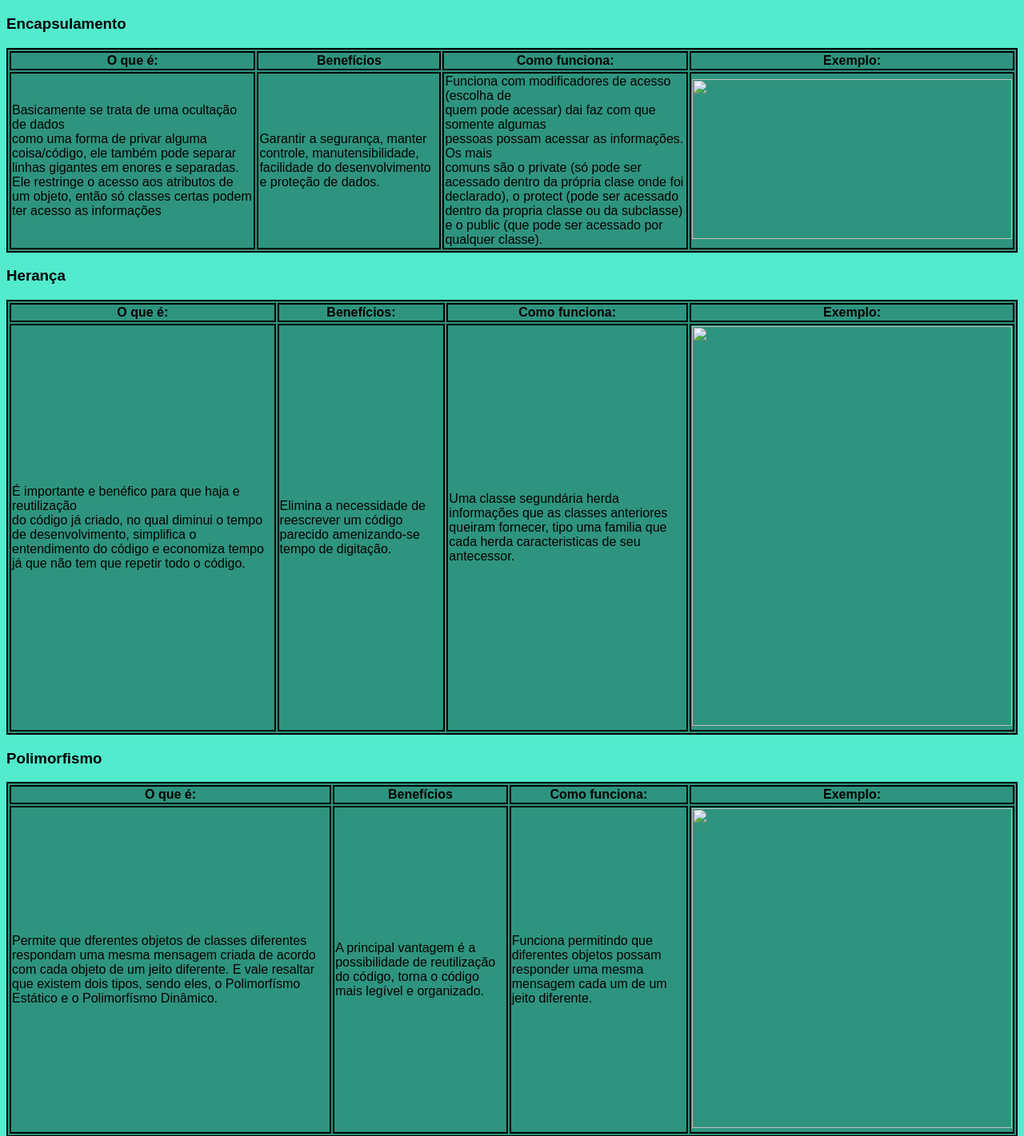
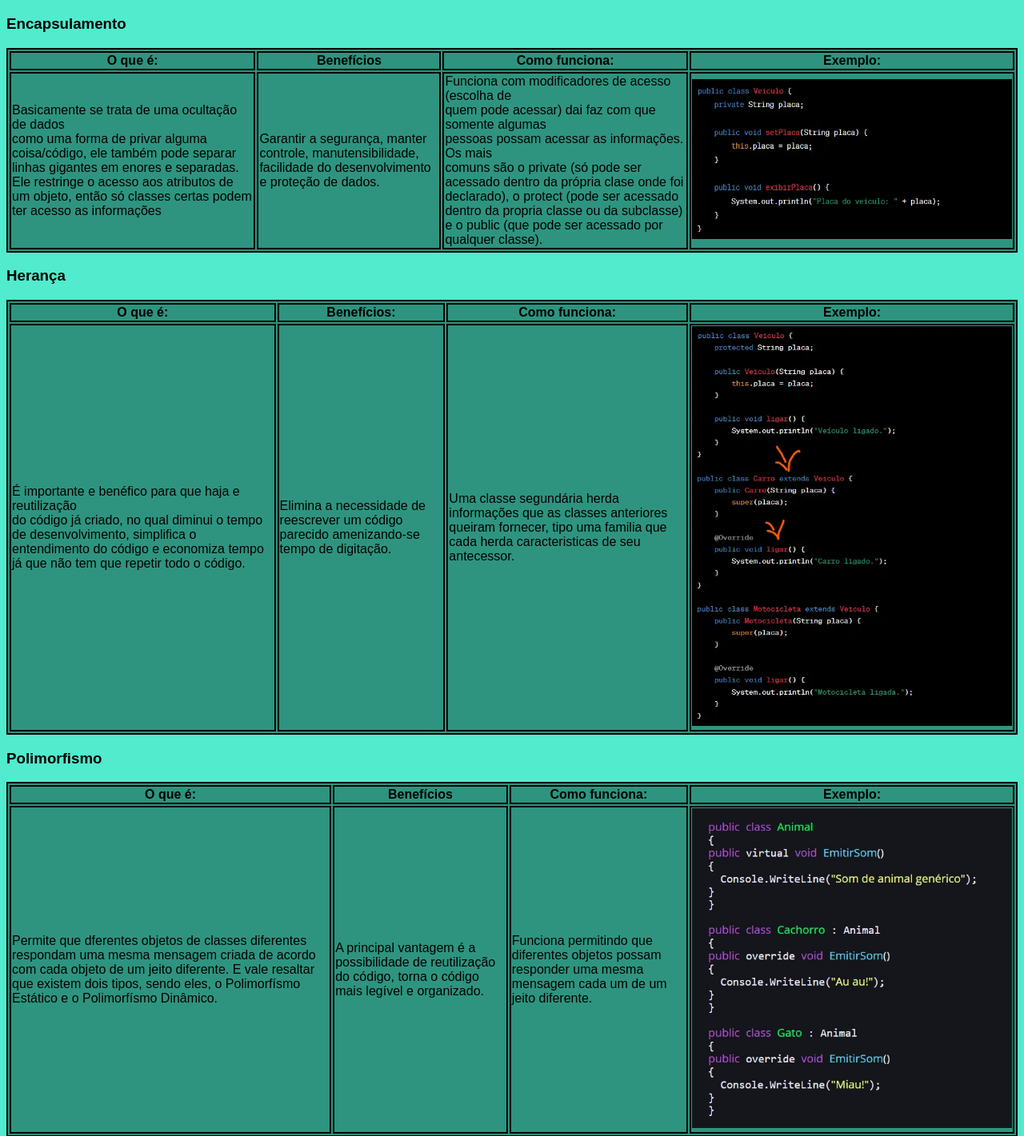
Before and after one commit to Chir4i14/javahelpp, a plain HTML site: page index.html in a window 1280 px wide. Shown: the part 101-1522 px from the top of the page at 80% size. Drawn offline with Linux system fonts and the light colour scheme.

Commit message:
Update index.html

```diff
--- a/index.html
+++ b/index.html
@@ -64,7 +64,7 @@
 
             </td>
             <td>
-                <img src="../Chirai/encapsulamento.jpg" width="400" height="200">
+                <img src="encapsulamento.jpg" width="400" height="200">
             </td>
         </table>
         <h3>Herança</h3>
@@ -93,7 +93,7 @@
             de seu antecessor.
            </td>
            <td>
-            <img src="../Chirai/herança.jpg" width="400" height="500">
+            <img src="herança.jpg" width="400" height="500">
            </td>
            </table>
            <h3>Polimorfismo</h3>
@@ -121,7 +121,7 @@
              responder uma mesma mensagem cada um de um jeito diferente.
             </td>
             <td>
-            <img src="../Chirai/polimorfismo.jpg" width="400" height="400">
+            <img src="polimorfismo.jpg" width="400" height="400">
             </td>
         </table>
         <h3>Abstração</h3>
@@ -148,7 +148,7 @@
             com definições) e métodos(objetos com ações a se realizar).
             </td>
             <td>
-                <img src="../Chirai/abstracao2.jpg.png" width="400" height="400">
+                <img src="abstracao2.jpg.png" width="400" height="400">
             </td>
         </table>
         <h2>Fontes: </h2>
```
